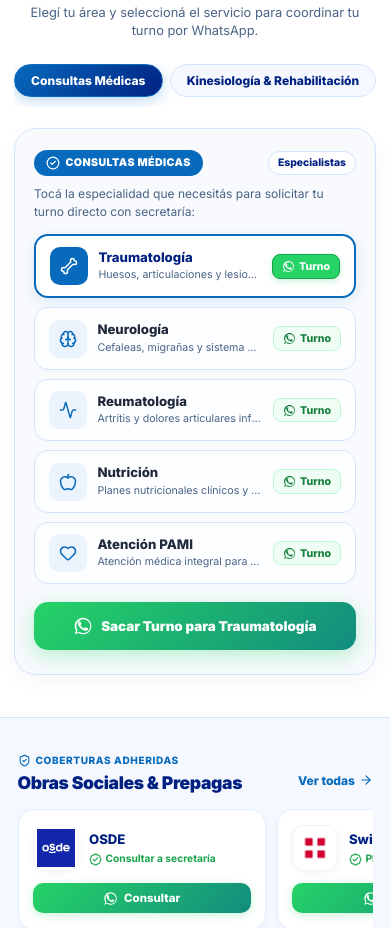
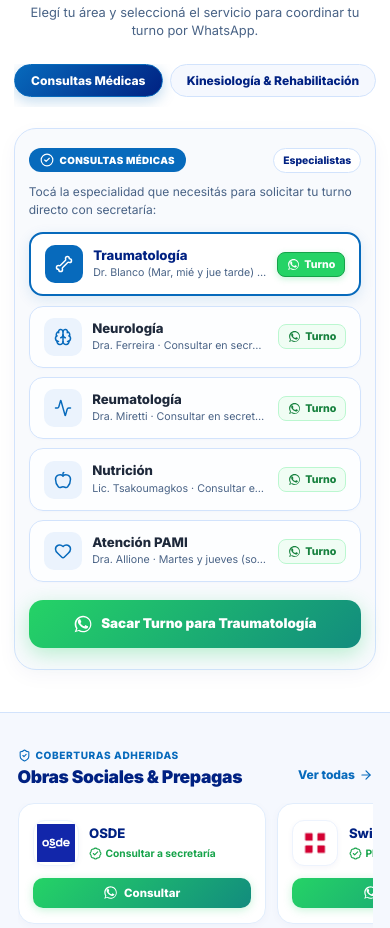
Before and after one commit to Martiniano-Gallara/citra-clinica-medica, a React (Vite) app: page /#inicio in a window 390 px wide. Before the commit this address led to /#turnos. Shown: the part 1160-2088 px from the top of the page. Built offline with nearby package versions, Linux system fonts and the light colour scheme; no server answers; the database is empty.

Commit message:
feat: add appointment booking wizard, institutional views, mock data, and admin management components

```diff
--- a/src/components/admin/SchedulesManager.jsx
+++ b/src/components/admin/SchedulesManager.jsx
@@ -57,6 +57,7 @@ export const SchedulesManager = () => {
   const [adminDocEnd, setAdminDocEnd] = useState(selectedDocObj?.scheduleEnd || '14:00');
   const [adminDocSlot, setAdminDocSlot] = useState(selectedDocObj?.slotDuration || 30);
   const [adminDocBlocked, setAdminDocBlocked] = useState(selectedDocObj?.blockedDates || []);
+  const [adminDocScheduleDisplay, setAdminDocScheduleDisplay] = useState(selectedDocObj?.scheduleDisplay || '');
   const [adminNewBlockedDate, setAdminNewBlockedDate] = useState('');
 
   React.useEffect(() => {
@@ -66,6 +67,7 @@ export const SchedulesManager = () => {
       setAdminDocEnd(selectedDocObj.scheduleEnd || '14:00');
       setAdminDocSlot(selectedDocObj.slotDuration || 30);
       setAdminDocBlocked(selectedDocObj.blockedDates || []);
+      setAdminDocScheduleDisplay(selectedDocObj.scheduleDisplay || '');
     }
   }, [selectedAdminDoctorId, selectedDocObj]);
 
@@ -96,7 +98,8 @@ export const SchedulesManager = () => {
       scheduleStart: adminDocStart,
       scheduleEnd: adminDocEnd,
       slotDuration: Number(adminDocSlot),
-      blockedDates: adminDocBlocked
+      blockedDates: adminDocBlocked,
+      scheduleDisplay: adminDocScheduleDisplay.trim() || undefined
     });
     addToast('Agenda de Profesional Actualizada', `Se guardó la disponibilidad de ${selectedDocObj.name}.`, 'success');
   };
@@ -747,6 +750,52 @@ export const SchedulesManager = () => {
             </div>
           </div>
 
+          {/* Texto Público de Días y Horarios para la Web */}
+          <div
+            style={{
+              background: '#ffffff',
+              borderRadius: '18px',
+              border: '1.5px solid #D2E3FC',
+              padding: '1.75rem',
+              boxShadow: '0 4px 14px rgba(0, 33, 130, 0.04)'
+            }}
+          >
+            <div style={{ display: 'flex', alignItems: 'center', gap: '0.6rem', marginBottom: '0.85rem' }}>
+              <div style={{ width: '38px', height: '38px', borderRadius: '10px', background: '#EBF3FD', display: 'flex', alignItems: 'center', justifyContent: 'center', color: '#076ABC' }}>
+                <Clock size={20} />
+              </div>
+              <div>
+                <h3 style={{ margin: 0, fontSize: '1.1rem', fontWeight: 800, color: '#002182' }}>
+                  Texto de Días y Horarios para la Web (Visible a Pacientes)
+                </h3>
+                <div style={{ fontSize: '0.75rem', color: '#496386' }}>
+                  Texto visible en la web para {selectedDocObj?.name} (ej: "Consultar en secretaría" o fechas del mes)
+                </div>
+              </div>
+            </div>
+            <input
+              type="text"
+              value={adminDocScheduleDisplay}
+              onChange={(e) => setAdminDocScheduleDisplay(e.target.value)}
+              placeholder="ej: Consultar en secretaría / Martes, miércoles y jueves por la tarde"
+              style={{
+                width: '100%',
+                padding: '0.75rem 1rem',
+                borderRadius: '10px',
+                border: '1.5px solid #D2E3FC',
+                fontSize: '0.9rem',
+                outline: 'none',
+                fontWeight: 700,
+                color: '#002182',
+                boxSizing: 'border-box',
+                background: '#F8FAFE'
+              }}
+            />
+            <span style={{ fontSize: '0.73rem', color: '#64748b', marginTop: '6px', display: 'block' }}>
+              Podés modificar este texto mensualmente cuando cambien las fechas de atención del profesional. Al presionar "Guardar Horarios", se reflejará en la web.
+            </span>
+          </div>
+
           {/* Días Bloqueados del Médico */}
           <div
             style={{
--- a/src/components/booking/AppointmentBookingWizard.jsx
+++ b/src/components/booking/AppointmentBookingWizard.jsx
@@ -740,8 +740,8 @@ export const AppointmentBookingWizard = () => {
                           <div style={{ fontSize: '0.74rem', color: '#076ABC', fontWeight: 700 }}>
                             {doc.specialty}
                           </div>
-                          <div style={{ fontSize: '0.7rem', color: '#7994B8', marginTop: '2px' }}>
-                            {doc.roomName || 'Consultorios CITRA'}
+                          <div style={{ fontSize: '0.7rem', color: '#002182', fontWeight: 700, marginTop: '2px', lineHeight: 1.25 }}>
+                            {doc.scheduleDisplay || (doc.workingDays ? doc.workingDays.join(', ') : 'Consultar en secretaría')}
                           </div>
                         </div>
                         {isSelected && <CheckCircle2 size={20} color="#076ABC" />}
--- a/src/components/institutional/ServicesSection.jsx
+++ b/src/components/institutional/ServicesSection.jsx
@@ -25,11 +25,11 @@ export const ServicesSection = () => {
       badge: 'Especialistas',
       description: 'Tocá la especialidad que necesitás para solicitar tu turno directo con secretaría:',
       items: [
-        { name: 'Traumatología', detail: 'Huesos, articulaciones y lesiones deportivas', icon: Bone },
-        { name: 'Neurología', detail: 'Cefaleas, migrañas y sistema nervioso central', icon: Brain },
-        { name: 'Reumatología', detail: 'Artritis y dolores articulares inflamatorios', icon: Activity },
-        { name: 'Nutrición', detail: 'Planes nutricionales clínicos y personalizados', icon: Apple },
-        { name: 'Atención PAMI', detail: 'Atención médica integral para afiliados PAMI', icon: Heart }
+        { name: 'Traumatología', detail: 'Dr. Blanco (Mar, mié y jue tarde) · Dr. Lagos (Lun 18 hs)', icon: Bone },
+        { name: 'Neurología', detail: 'Dra. Ferreira · Consultar en secretaría', icon: Brain },
+        { name: 'Reumatología', detail: 'Dra. Miretti · Consultar en secretaría', icon: Activity },
+        { name: 'Nutrición', detail: 'Lic. Tsakoumagkos · Consultar en secretaría', icon: Apple },
+        { name: 'Atención PAMI', detail: 'Dra. Allione · Martes y jueves (solo por la mañana)', icon: Heart }
       ]
     },
     {
@@ -39,10 +39,10 @@ export const ServicesSection = () => {
       badge: 'Gimnasio Terapéutico',
       description: 'Tocá el área de rehabilitación para coordinar tus sesiones con secretaría:',
       items: [
-        { name: 'Kinesiología & Fisioterapia', detail: 'Recuperación motora, analgesia y fisiatría', icon: Dumbbell },
-        { name: 'Osteopatía', detail: 'Terapia manual estructural y cadenas biomecánicas', icon: Layers },
-        { name: 'ATM (Mandíbula)', detail: 'Articulación temporomandibular y bruxismo', icon: Smile },
-        { name: 'Suelo Pélvico', detail: 'Rehabilitación perineal y uroginecológica', icon: Heart }
+        { name: 'Kinesiología & Fisioterapia', detail: 'Lic. Barrea (8 a 16) · Lic. Baravalle (8 a 14) · Lic. Mondino (14 a 20:30)', icon: Dumbbell },
+        { name: 'Osteopatía', detail: 'Lic. Mondino · Confirmar con el profesional o en CITRA', icon: Layers },
+        { name: 'ATM (Mandíbula)', detail: 'Lic. Baravalle · Confirmar con la profesional o en CITRA', icon: Smile },
+        { name: 'Suelo Pélvico', detail: 'Lic. Baravalle · Confirmar con la profesional o en CITRA', icon: Heart }
       ]
     },
     {
@@ -52,11 +52,11 @@ export const ServicesSection = () => {
       badge: 'Estudios & Tratamientos',
       description: 'Tocá el servicio o estudio para consultar disponibilidad y turnos:',
       items: [
-        { name: 'Radiología Digital', detail: 'Rayos X directos de alta definición y entrega inmediata', icon: ScanLine },
-        { name: 'Ozonoterapia', detail: 'Alivio articular y regeneración biológica', icon: Sparkles },
-        { name: 'Estudio de Pisada y Plantillas', detail: 'Baropodometría computarizada y ortesis a medida', icon: Footprints },
-        { name: 'Medicina Estética', detail: 'Procedimientos médico-estéticos y reparadores', icon: Sparkles },
-        { name: 'Shama Yoga', detail: 'Yoga postural terapéutico y adultos mayores', icon: Activity }
+        { name: 'Radiología Digital', detail: 'Lic. Emilio · Próximamente (Consultar en secretaría)', icon: ScanLine },
+        { name: 'Ozonoterapia', detail: 'Dr. Luque · Consultar en secretaría', icon: Sparkles },
+        { name: 'Estudio de Pisada y Plantillas', detail: 'Lic. Salvagno · Consultar en secretaría', icon: Footprints },
+        { name: 'Medicina Estética', detail: 'Dra. Allione · Lunes, miércoles y viernes', icon: Sparkles },
+        { name: 'Shama Yoga', detail: 'Profe Maru · Lunes y martes (Adultos mayores: mar 10 hs)', icon: Activity }
       ]
     }
   ];
@@ -172,7 +172,7 @@ export const ServicesSection = () => {
             background: '#F8FAFD',
             borderRadius: '22px',
             border: '1.5px solid #D2E3FC',
-            padding: '1.5rem 1.35rem 1.75rem',
+            padding: '1.35rem clamp(0.9rem, 3.5vw, 1.35rem) 1.5rem',
             boxShadow: '0 6px 20px rgba(0, 33, 130, 0.04)',
             display: 'flex',
             flexDirection: 'column',
@@ -180,7 +180,16 @@ export const ServicesSection = () => {
           }}
         >
           {/* Header de la categoría activa */}
-          <div style={{ display: 'flex', alignItems: 'center', justifyContent: 'space-between', gap: '0.5rem', marginBottom: '0.65rem' }}>
+          <div
+            style={{
+              display: 'flex',
+              alignItems: 'center',
+              justifyContent: 'space-between',
+              flexWrap: 'wrap',
+              gap: '0.5rem',
+              marginBottom: '0.75rem'
+            }}
+          >
             <div
               style={{
                 display: 'inline-flex',
@@ -188,16 +197,17 @@ export const ServicesSection = () => {
                 gap: '0.4rem',
                 background: '#076ABC',
                 color: '#ffffff',
-                padding: '0.35rem 0.85rem',
+                padding: '0.35rem 0.8rem',
                 borderRadius: '100px',
-                fontSize: '0.76rem',
+                fontSize: 'clamp(0.7rem, 2.4vw, 0.76rem)',
                 fontWeight: 900,
                 letterSpacing: '0.04em',
-                whiteSpace: 'nowrap'
+                maxWidth: '100%',
+                boxSizing: 'border-box'
               }}
             >
-              <CheckCircle2 size={14} color="#ffffff" />
-              <span>{activeCategory.title}</span>
+              <CheckCircle2 size={14} color="#ffffff" style={{ flexShrink: 0 }} />
+              <span style={{ lineHeight: 1.2 }}>{activeCategory.title}</span>
             </div>
 
             <span
@@ -209,7 +219,8 @@ export const ServicesSection = () => {
                 border: '1px solid #D2E3FC',
                 padding: '0.25rem 0.65rem',
                 borderRadius: '100px',
-                whiteSpace: 'nowrap'
+                whiteSpace: 'nowrap',
+                flexShrink: 0
               }}
             >
               {activeCategory.badge}
@@ -246,7 +257,7 @@ export const ServicesSection = () => {
                       : '0 1px 3px rgba(0, 33, 130, 0.02)'
                   }}
                 >
-                  <div style={{ display: 'flex', alignItems: 'center', gap: '0.75rem', minWidth: 0 }}>
+                  <div style={{ display: 'flex', alignItems: 'center', gap: '0.75rem', minWidth: 0, flex: 1 }}>
                     <div
                       style={{
                         width: '38px',
@@ -264,7 +275,7 @@ export const ServicesSection = () => {
                       <ItemIcon size={18} />
                     </div>
 
-                    <div style={{ minWidth: 0 }}>
+                    <div style={{ minWidth: 0, flex: 1 }}>
                       <div
                         style={{
                           fontSize: '0.94rem',
@@ -354,8 +365,8 @@ export const ServicesSection = () => {
               e.currentTarget.style.boxShadow = '0 6px 20px rgba(37, 211, 102, 0.3)';
             }}
           >
-            <WhatsAppIcon size={20} color="#ffffff" />
-            <span>
+            <WhatsAppIcon size={20} color="#ffffff" style={{ flexShrink: 0 }} />
+            <span style={{ textAlign: 'center', lineHeight: 1.25 }}>
               Sacar Turno para {selectedService?.name || activeCategory.items[0].name}
             </span>
           </button>
--- a/src/data/mockData.js
+++ b/src/data/mockData.js
@@ -168,8 +168,8 @@ export const INITIAL_DOCTORS = [
     color: '#257CE6',
     avatar: 'https://images.unsplash.com/photo-1612349317150-e413f6a5b16d?w=400&auto=format&fit=crop&q=80',
     photo: 'https://images.unsplash.com/photo-1612349317150-e413f6a5b16d?w=400&auto=format&fit=crop&q=80',
-    scheduleDisplay: 'Consultar fechas en secretaría vía WhatsApp',
-    workingDays: ['Consultar fechas en secretaría vía WhatsApp'],
+    scheduleDisplay: 'Consultar en secretaría',
+    workingDays: ['Consultar en secretaría'],
     scheduleStart: '09:00',
     scheduleEnd: '18:00',
     slotDuration: 30,
@@ -230,7 +230,7 @@ export const INITIAL_DOCTORS = [
     color: '#257CE6',
     avatar: 'https://images.unsplash.com/photo-1559839734-2b71ea197ec2?w=400&auto=format&fit=crop&q=80',
     photo: 'https://images.unsplash.com/photo-1559839734-2b71ea197ec2?w=400&auto=format&fit=crop&q=80',
-    scheduleDisplay: 'Kinesiología: Lunes a viernes 8:00 a 14:00 hs (ATM y Suelo Pélvico: coordinar en CITRA)',
+    scheduleDisplay: 'Kinesiología: Lunes a viernes 8:00 a 14:00 hs · ATM y Suelo Pélvico: Confirmar turno con la Lic. Baravalle o en secretaría CITRA',
     workingDays: ['Lunes', 'Martes', 'Miércoles', 'Jueves', 'Viernes'],
     scheduleStart: '08:00',
     scheduleEnd: '14:00',
@@ -261,7 +261,7 @@ export const INITIAL_DOCTORS = [
     color: '#002182',
     avatar: 'https://images.unsplash.com/photo-1582750433449-648ed127bb54?w=400&auto=format&fit=crop&q=80',
     photo: 'https://images.unsplash.com/photo-1582750433449-648ed127bb54?w=400&auto=format&fit=crop&q=80',
-    scheduleDisplay: 'Kinesiología: Lunes a viernes 14:00 a 20:30 hs (Osteopatía: coordinar en CITRA)',
+    scheduleDisplay: 'Kinesiología: Lunes a viernes 14:00 a 20:30 hs · Osteopatía: Confirmar turno con el Lic. Mondino o en secretaría CITRA',
     workingDays: ['Lunes', 'Martes', 'Miércoles', 'Jueves', 'Viernes'],
     scheduleStart: '14:00',
     scheduleEnd: '20:30',
@@ -277,9 +277,9 @@ export const INITIAL_DOCTORS = [
     id: 'doc-7',
     name: 'Dra. Allione',
     fullName: 'Dra. Allione',
-    specialty: 'Medicina Estética y Atención PAMI',
+    specialty: 'Atención PAMI y Medicina Estética',
     specialtyId: 'esp-13',
-    specialtyName: 'Medicina Estética y Reparadora · Atención PAMI',
+    specialtyName: 'Atención PAMI · Medicina Estética y Reparadora',
     specialtyIds: ['esp-13'],
     license: 'MP 39.774 / ME 18.110',
     sisaRefeps: 'REFEPS-MP-39774',
@@ -292,7 +292,7 @@ export const INITIAL_DOCTORS = [
     color: '#076ABC',
     avatar: 'https://images.unsplash.com/photo-1527613426441-4da17471b66d?w=400&auto=format&fit=crop&q=80',
     photo: 'https://images.unsplash.com/photo-1527613426441-4da17471b66d?w=400&auto=format&fit=crop&q=80',
-    scheduleDisplay: 'Atención PAMI: Martes y jueves (mañana) · Estética: Lunes, miércoles y viernes',
+    scheduleDisplay: 'Atención PAMI: Martes y jueves (solo por la mañana) · Medicina Estética: Lunes, miércoles y viernes',
     workingDays: ['Lunes', 'Martes', 'Miércoles', 'Jueves', 'Viernes'],
     scheduleStart: '08:30',
     scheduleEnd: '14:00',
@@ -301,7 +301,7 @@ export const INITIAL_DOCTORS = [
     feePercentage: 75,
     active: true,
     experience: '13+ años de trayectoria',
-    bio: 'Atención integral PAMI y procedimientos de medicina estética y reparadora.',
+    bio: 'Atención integral médica para afiliados PAMI y procedimientos de medicina estética y reparadora.',
     stats: { patientsAttended: 830, occupationRate: 98, rating: 4.9 }
   },
   {
@@ -323,8 +323,8 @@ export const INITIAL_DOCTORS = [
     color: '#055294',
     avatar: 'https://images.unsplash.com/photo-1579684385127-1ef15d508118?w=400&auto=format&fit=crop&q=80',
     photo: 'https://images.unsplash.com/photo-1579684385127-1ef15d508118?w=400&auto=format&fit=crop&q=80',
-    scheduleDisplay: 'Consultar fechas en secretaría vía WhatsApp',
-    workingDays: ['Consultar fechas en secretaría vía WhatsApp'],
+    scheduleDisplay: 'Consultar en secretaría',
+    workingDays: ['Consultar en secretaría'],
     scheduleStart: '14:00',
     scheduleEnd: '18:30',
     slotDuration: 30,
@@ -354,8 +354,8 @@ export const INITIAL_DOCTORS = [
     color: '#002182',
     avatar: 'https://images.unsplash.com/photo-1622902046580-2b47f47f5471?w=400&auto=format&fit=crop&q=80',
     photo: 'https://images.unsplash.com/photo-1622902046580-2b47f47f5471?w=400&auto=format&fit=crop&q=80',
-    scheduleDisplay: 'Consultar fechas en secretaría vía WhatsApp',
-    workingDays: ['Consultar fechas en secretaría vía WhatsApp'],
+    scheduleDisplay: 'Consultar en secretaría',
+    workingDays: ['Consultar en secretaría'],
     scheduleStart: '09:00',
     scheduleEnd: '16:00',
     slotDuration: 30,
@@ -385,8 +385,8 @@ export const INITIAL_DOCTORS = [
     color: '#257CE6',
     avatar: 'https://images.unsplash.com/photo-1591604021695-0c69b7c05981?w=400&auto=format&fit=crop&q=80',
     photo: 'https://images.unsplash.com/photo-1591604021695-0c69b7c05981?w=400&auto=format&fit=crop&q=80',
-    scheduleDisplay: 'Consultar fechas en secretaría vía WhatsApp',
-    workingDays: ['Consultar fechas en secretaría vía WhatsApp'],
+    scheduleDisplay: 'Consultar en secretaría',
+    workingDays: ['Consultar en secretaría'],
     scheduleStart: '14:00',
     scheduleEnd: '18:30',
     slotDuration: 30,
@@ -416,8 +416,8 @@ export const INITIAL_DOCTORS = [
     color: '#076ABC',
     avatar: 'https://images.unsplash.com/photo-1551836022-d5d88e9218df?w=400&auto=format&fit=crop&q=80',
     photo: 'https://images.unsplash.com/photo-1551836022-d5d88e9218df?w=400&auto=format&fit=crop&q=80',
-    scheduleDisplay: 'Consultar fechas en secretaría vía WhatsApp',
-    workingDays: ['Consultar fechas en secretaría vía WhatsApp'],
+    scheduleDisplay: 'Consultar en secretaría',
+    workingDays: ['Consultar en secretaría'],
     scheduleStart: '14:00',
     scheduleEnd: '19:00',
     slotDuration: 40,
@@ -447,15 +447,15 @@ export const INITIAL_DOCTORS = [
     color: '#001556',
     avatar: 'https://images.unsplash.com/photo-1576091160550-2173dba999ef?w=400&auto=format&fit=crop&q=80',
     photo: 'https://images.unsplash.com/photo-1576091160550-2173dba999ef?w=400&auto=format&fit=crop&q=80',
-    scheduleDisplay: 'Lunes a viernes (Consultar horarios en secretaría vía WhatsApp)',
-    workingDays: ['Lunes', 'Martes', 'Miércoles', 'Jueves', 'Viernes'],
+    scheduleDisplay: 'Próximamente · Consultar en secretaría',
+    workingDays: ['Consultar en secretaría'],
     scheduleStart: '08:00',
     scheduleEnd: '18:00',
     slotDuration: 20,
     priceConsultation: 15000,
     feePercentage: 70,
     active: true,
-    isUpcoming: false,
+    isUpcoming: true,
     experience: 'Especialista en Diagnóstico por Imágenes',
     bio: 'Servicio de radiología digital de alta resolución.',
     stats: { patientsAttended: 120, occupationRate: 95, rating: 5.0 }
@@ -479,7 +479,7 @@ export const INITIAL_DOCTORS = [
     color: '#076ABC',
     avatar: 'https://images.unsplash.com/photo-1545205597-3d9d02c29597?w=400&auto=format&fit=crop&q=80',
     photo: 'https://images.unsplash.com/photo-1545205597-3d9d02c29597?w=400&auto=format&fit=crop&q=80',
-    scheduleDisplay: 'Lunes y martes (Adultos mayores: martes 10:00 hs)',
+    scheduleDisplay: 'Lunes y martes (Nuevo horario para adultos mayores: martes 10:00 hs)',
     workingDays: ['Lunes', 'Martes'],
     scheduleStart: '09:00',
     scheduleEnd: '12:00',
@@ -1503,12 +1503,13 @@ export const INITIAL_TASKS_AND_ALERTS = [
 export const INITIAL_USERS = [
   {
     id: 'usr-1',
-    name: 'Dr. Blanco Francisco',
+    name: 'Dr. Blanco',
+    fullName: 'Dr. Alejandro Blanco',
     email: 'dr.blanco@citra.com.ar',
-    role: 'Traumatología y Ortopedia',
+    role: 'Traumatología',
     adminType: 'doctor',
     doctorId: 'doc-1',
-    specialty: 'Traumatología y Ortopedia',
+    specialty: 'Traumatología',
     sisaLicense: 'REFEPS-MP-38412',
     mfaEnabled: true,
     status: 'Activo',
@@ -1517,12 +1518,13 @@ export const INITIAL_USERS = [
   },
   {
     id: 'usr-lagos',
-    name: 'Dr. Lagos Juan Manuel',
+    name: 'Dr. Lagos',
+    fullName: 'Dr. Lagos',
     email: 'dr.lagos@citra.com.ar',
-    role: 'Traumatología de Mano',
+    role: 'Traumatología',
     adminType: 'doctor',
     doctorId: 'doc-2',
-    specialty: 'Traumatología de Mano',
+    specialty: 'Traumatología',
     sisaLicense: 'REFEPS-MP-41250',
     mfaEnabled: true,
     status: 'Activo',
@@ -1531,7 +1533,8 @@ export const INITIAL_USERS = [
   },
   {
     id: 'usr-luque',
-    name: 'Dr. Luque Federico',
+    name: 'Dr. Luque',
+    fullName: 'Dr. Luque',
     email: 'dr.luque@citra.com.ar',
     role: 'Ozonoterapia',
     adminType: 'doctor',
@@ -1545,12 +1548,13 @@ export const INITIAL_USERS = [
   },
   {
     id: 'usr-4',
-    name: 'Lic. Barrea Gastón',
+    name: 'Lic. Barrea',
+    fullName: 'Lic. Barrea',
     email: 'lic.barrea@citra.com.ar',
-    role: 'Kinesiología y Fisioterapia',
+    role: 'Kinesiología & Fisioterapia',
     adminType: 'doctor',
     doctorId: 'doc-4',
-    specialty: 'Kinesiología y Fisioterapia',
+    specialty: 'Kinesiología & Fisioterapia',
     sisaLicense: 'REFEPS-MP-48112',
     mfaEnabled: true,
     status: 'Activo',
@@ -1559,7 +1563,8 @@ export const INITIAL_USERS = [
   },
   {
     id: 'usr-baravalle',
-    name: 'Lic. Baravalle Juan Pablo',
+    name: 'Lic. Baravalle',
+    fullName: 'Lic. Baravalle',
     email: 'lic.baravalle@citra.com.ar',
     role: 'Kinesiología · Suelo Pélvico · ATM',
     adminType: 'doctor',
@@ -1573,7 +1578,8 @@ export const INITIAL_USERS = [
   },
   {
     id: 'usr-mondino',
-    name: 'Lic. Mondino Gabriel',
+    name: 'Lic. Mondino',
+    fullName: 'Lic. Mondino',
     email: 'lic.mondino@citra.com.ar',
     role: 'Kinesiología y Osteopatía',
     adminType: 'doctor',
@@ -1587,12 +1593,13 @@ export const INITIAL_USERS = [
   },
   {
     id: 'usr-allione',
-    name: 'Dra. Allione Macarena',
+    name: 'Dra. Allione',
+    fullName: 'Dra. Allione',
     email: 'dra.allione@citra.com.ar',
-    role: 'Dermatología / Med. Estética',
+    role: 'Atención PAMI · Medicina Estética y Reparadora',
     adminType: 'doctor',
     doctorId: 'doc-7',
-    specialty: 'Dermatología / Med. Estética',
+    specialty: 'Atención PAMI y Medicina Estética',
     sisaLicense: 'REFEPS-MP-39774',
     mfaEnabled: true,
     status: 'Activo',
@@ -1601,7 +1608,8 @@ export const INITIAL_USERS = [
   },
   {
     id: 'usr-tsakoumagkos',
-    name: 'Lic. Tsakoumagkos Pamela',
+    name: 'Lic. Tsakoumagkos',
+    fullName: 'Lic. Tsakoumagkos',
     email: 'lic.tsakoumagkos@citra.com.ar',
     role: 'Nutrición',
     adminType: 'doctor',
@@ -1615,12 +1623,13 @@ export const INITIAL_USERS = [
   },
   {
     id: 'usr-salvagno',
-    name: 'Lic. Salvagno Antonella',
+    name: 'Lic. Salvagno',
+    fullName: 'Lic. Salvagno',
     email: 'lic.salvagno@citra.com.ar',
-    role: 'Fonoaudiología / Estudio de la Pisada',
+    role: 'Estudio de Pisadas y Plantillas Ortopédicas',
     adminType: 'doctor',
     doctorId: 'doc-9',
-    specialty: 'Fonoaudiología / Estudio de la Pisada',
+    specialty: 'Estudio de Pisadas y Plantillas Ortopédicas',
     sisaLicense: 'REFEPS-MP-43512',
     mfaEnabled: true,
     status: 'Activo',
@@ -1629,12 +1638,13 @@ export const INITIAL_USERS = [
   },
   {
     id: 'usr-miretti',
-    name: 'Dra. Miretti Natalia',
+    name: 'Dra. Miretti',
+    fullName: 'Dra. Miretti',
     email: 'dra.miretti@citra.com.ar',
-    role: 'Pediatría / Reumatología',
+    role: 'Reumatología',
     adminType: 'doctor',
     doctorId: 'doc-10',
-    specialty: 'Pediatría / Reumatología',
+    specialty: 'Reumatología',
     sisaLicense: 'REFEPS-MP-37190',
     mfaEnabled: true,
     status: 'Activo',
@@ -1643,12 +1653,13 @@ export const INITIAL_USERS = [
   },
   {
     id: 'usr-ferreira',
-    name: 'Dra. Ferreira Gabriela',
+    name: 'Dra. Ferreira',
+    fullName: 'Dra. Ferreira',
     email: 'dra.ferreira@citra.com.ar',
-    role: 'Cirugía General y Flebología',
+    role: 'Neurología',
     adminType: 'doctor',
     doctorId: 'doc-11',
-    specialty: 'Cirugía General y Flebología',
+    specialty: 'Neurología',
     sisaLicense: 'REFEPS-MP-36840',
     mfaEnabled: true,
     status: 'Activo',
@@ -1658,11 +1669,12 @@ export const INITIAL_USERS = [
   {
     id: 'usr-emilio',
     name: 'Lic. Emilio',
+    fullName: 'Lic. Emilio',
     email: 'lic.emilio@citra.com.ar',
-    role: 'Cirugía de Pie y Miembro Inferior',
+    role: 'Radiología Digital',
     adminType: 'doctor',
     doctorId: 'doc-12',
-    specialty: 'Cirugía de Pie y Miembro Inferior',
+    specialty: 'Radiología Digital',
     sisaLicense: 'REFEPS-MP-12890',
     mfaEnabled: true,
     status: 'Activo',
@@ -1672,11 +1684,12 @@ export const INITIAL_USERS = [
   {
     id: 'usr-maru',
     name: 'Profe Maru',
+    fullName: 'Profe Maru',
     email: 'profe.maru@citra.com.ar',
-    role: 'Gimnasio Terapéutico / Shama Yoga',
+    role: 'Shama Yoga · Adultos Mayores',
     adminType: 'doctor',
     doctorId: 'doc-13',
-    specialty: 'Gimnasio Terapéutico / Shama Yoga',
+    specialty: 'Shama Yoga',
     sisaLicense: '-',
     mfaEnabled: true,
     status: 'Activo',
@@ -1688,7 +1701,7 @@ export const INITIAL_USERS = [
     name: 'Romina Maidana',
     email: 'recepcion@citra.com.ar',
     role: 'Mesa de Entrada & Recepción',
-    title: 'Recepción Centralizada (Asignación de turnos a todos los médicos)',
+    title: 'Recepción Centralizada (Gestión de turnos de todos los profesionales)',
     adminType: 'administrative',
     sisaLicense: '-',
     mfaEnabled: true,
```
Also changed, not shown: src/components/admin/DoctorsManager.jsx (+26 -4 lines), src/components/institutional/DoctorsSection.jsx (+8 -6 lines).
